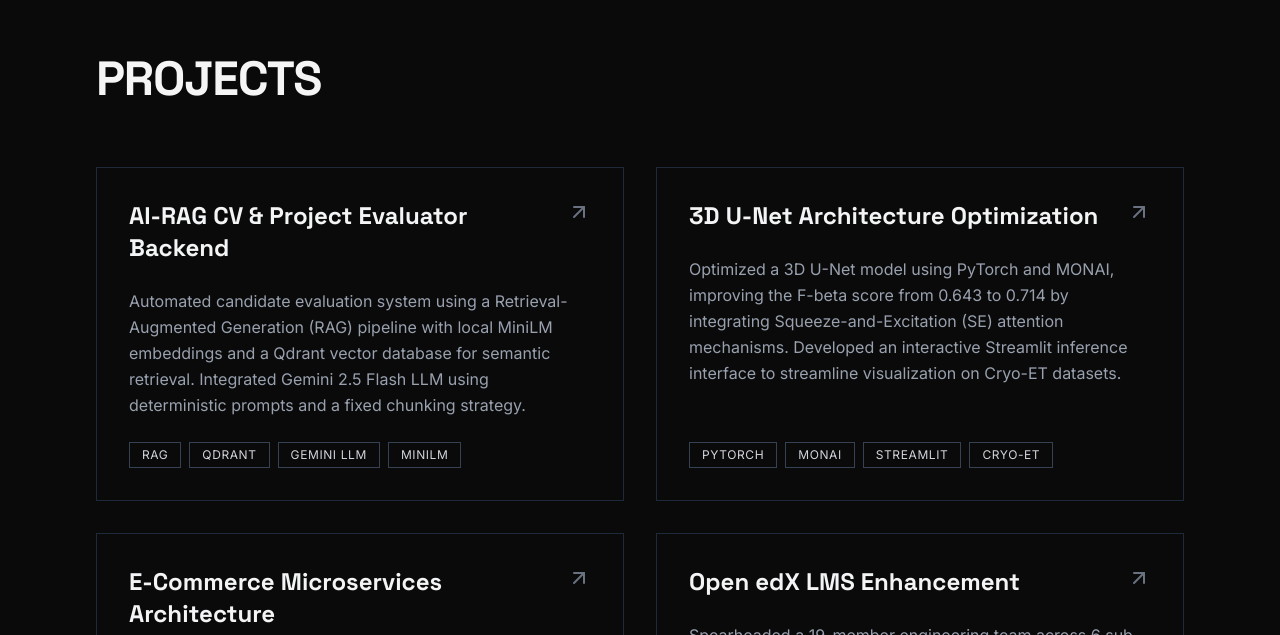
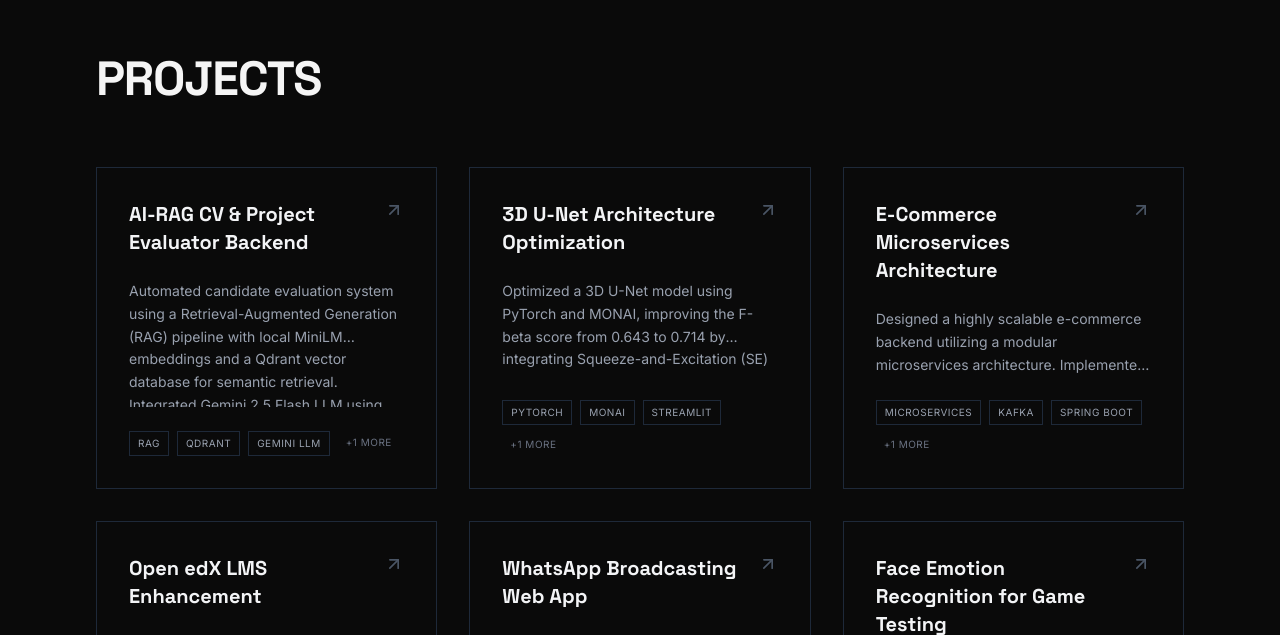
Before and after one commit to sendist/portfolio, a Next.js app: page / in a window 1280 px wide. Shown: the part 1805-2440 px from the top of the page. Built offline with nearby package versions, Linux system fonts and the light colour scheme.

Commit message:
feat: projcet details

```diff
--- a/components/Projects.tsx
+++ b/components/Projects.tsx
@@ -1,63 +1,144 @@
 "use client";
 
-import { motion } from "framer-motion";
-import { ArrowUpRight } from "lucide-react";
+import { motion, AnimatePresence } from "framer-motion";
+import { ArrowUpRight, ExternalLink, X, Calendar, User } from "lucide-react";
+import { FaGithub } from "react-icons/fa";
+import { useState, useEffect } from "react";
 
 const projects = [
   {
+    id: "ai-rag",
     title: "AI-RAG CV & Project Evaluator Backend",
-    description:
-      "Automated candidate evaluation system using a Retrieval-Augmented Generation (RAG) pipeline with local MiniLM embeddings and a Qdrant vector database for semantic retrieval. Integrated Gemini 2.5 Flash LLM using deterministic prompts and a fixed chunking strategy.",
+    description: "Automated candidate evaluation system using a Retrieval-Augmented Generation (RAG) pipeline with local MiniLM embeddings and a Qdrant vector database for semantic retrieval. Integrated Gemini 2.5 Flash LLM using deterministic prompts and a fixed chunking strategy.",
+    role: "Backend Engineer",
+    duration: "2024",
+    image: "https://images.unsplash.com/photo-1555949963-aa79dcee981c?w=800&auto=format&fit=crop&q=80",
     tags: ["RAG", "Qdrant", "Gemini LLM", "MiniLM"],
-    link: "#",
+    githubLink: "#",
+    liveLink: "#",
+    keyFeatures: [
+      "Vector search utilizing Qdrant and MiniLM embeddings",
+      "Deterministic LLM evaluations via Gemini 2.5 Flash",
+      "Robust text chunking and semantic retrieval pipeline"
+    ]
   },
   {
+    id: "3d-unet",
     title: "3D U-Net Architecture Optimization",
-    description:
-      "Optimized a 3D U-Net model using PyTorch and MONAI, improving the F-beta score from 0.643 to 0.714 by integrating Squeeze-and-Excitation (SE) attention mechanisms. Developed an interactive Streamlit inference interface to streamline visualization on Cryo-ET datasets.",
+    description: "Optimized a 3D U-Net model using PyTorch and MONAI, improving the F-beta score from 0.643 to 0.714 by integrating Squeeze-and-Excitation (SE) attention mechanisms. Developed an interactive Streamlit inference interface to streamline visualization on Cryo-ET datasets.",
+    role: "Machine Learning Engineer",
+    duration: "2023 - 2024",
+    image: "https://images.unsplash.com/photo-1516321497487-e288fb19713f?w=800&auto=format&fit=crop&q=80",
     tags: ["PyTorch", "MONAI", "Streamlit", "Cryo-ET"],
-    link: "#",
+    githubLink: "#",
+    liveLink: "#",
+    keyFeatures: [
+      "Integrated SE attention mechanisms into 3D U-Net",
+      "Boosted F-beta score by ~7%",
+      "Interactive data visualization built with Streamlit"
+    ]
   },
   {
+    id: "ecommerce-microservices",
     title: "E-Commerce Microservices Architecture",
-    description:
-      "Designed a highly scalable e-commerce backend utilizing a modular microservices architecture. Implemented Apache Kafka for event-driven asynchronous communication and Spring Boot for persistent data storage via PostgreSQL.",
+    description: "Designed a highly scalable e-commerce backend utilizing a modular microservices architecture. Implemented Apache Kafka for event-driven asynchronous communication and Spring Boot for persistent data storage via PostgreSQL.",
+    role: "Backend Architect",
+    duration: "2023",
+    image: "https://images.unsplash.com/photo-1551288049-bebda4e38f71?w=800&auto=format&fit=crop&q=80",
     tags: ["Microservices", "Kafka", "Spring Boot", "PostgreSQL"],
-    link: "#",
+    githubLink: "#",
+    liveLink: "#",
+    keyFeatures: [
+      "Distributed architecture for high availability",
+      "Event-driven state synchronization using Kafka",
+      "Optimized transactional data layers with PostgreSQL"
+    ]
   },
   {
+    id: "openedx-lms",
     title: "Open edX LMS Enhancement",
-    description:
-      "Spearheaded a 19-member engineering team across 6 sub-teams to customize and scale an Open edX-based Learning Management System. Directed the Agile project lifecycle to deliver 6 custom features that improved learner engagement.",
+    description: "Spearheaded a 19-member engineering team across 6 sub-teams to customize and scale an Open edX-based Learning Management System. Directed the Agile project lifecycle to deliver 6 custom features that improved learner engagement.",
+    role: "Engineering Team Lead",
+    duration: "2022 - 2023",
+    image: "https://images.unsplash.com/photo-1522071820081-009f0129c71c?w=800&auto=format&fit=crop&q=80",
     tags: ["Open edX", "Agile", "Team Lead", "LMS"],
-    link: "#",
+    githubLink: "#",
+    liveLink: "#",
+    keyFeatures: [
+      "Managed 19 engineers across 6 Agile sub-teams",
+      "Delivered 6 major custom LMS features on schedule",
+      "Scaled infrastructure for high concurrent student loads"
+    ]
   },
   {
+    id: "whatsapp-broadcast",
     title: "WhatsApp Broadcasting Web App",
-    description:
-      "Architected and developed a full-stack WhatsApp broadcasting application. Built a responsive mobile-first UI with React and designed a scalable Express.js back-end, utilizing RESTful APIs for seamless data exchange.",
+    description: "Architected and developed a full-stack WhatsApp broadcasting application. Built a responsive mobile-first UI with React and designed a scalable Express.js back-end, utilizing RESTful APIs for seamless data exchange.",
+    role: "Full-Stack Developer",
+    duration: "2022",
+    image: "https://images.unsplash.com/photo-1611162617474-5b21e879e113?w=800&auto=format&fit=crop&q=80",
     tags: ["React", "Express.js", "RESTful APIs", "Full-Stack"],
-    link: "#",
+    githubLink: "#",
+    liveLink: "#",
+    keyFeatures: [
+      "Mobile-first frontend interface built in React",
+      "Mass broadcast job queuing via Express.js",
+      "Secure and scalable RESTful API design"
+    ]
   },
   {
+    id: "face-emotion",
     title: "Face Emotion Recognition for Game Testing",
-    description:
-      "Engineered a real-time facial emotion recognition (FER) system using computer vision. Fine-tuned a CNN model achieving 89% accuracy on RAF-DB, logging user reactions via webcam and visualizing gameplay pain points via heatmaps.",
+    description: "Engineered a real-time facial emotion recognition (FER) system using computer vision. Fine-tuned a CNN model achieving 89% accuracy on RAF-DB, logging user reactions via webcam and visualizing gameplay pain points via heatmaps.",
+    role: "Computer Vision Engineer",
+    duration: "2021",
+    image: "https://images.unsplash.com/photo-1550751827-4bd374c3f58b?w=800&auto=format&fit=crop&q=80",
     tags: ["Computer Vision", "CNN", "Machine Learning", "Data Pipeline"],
-    link: "#",
+    githubLink: "#",
+    liveLink: "#",
+    keyFeatures: [
+      "89% emotion prediction accuracy on RAF-DB",
+      "Real-time webcam inference pipeline",
+      "Gameplay pain-point mapping via data heatmaps"
+    ]
   },
   {
+    id: "market-basket",
     title: "Market Basket Analysis Application",
-    description:
-      "Developed a desktop application processing transaction data to identify purchasing patterns. Implemented the Apriori algorithm with optimized tree-structures and built a Java Swing GUI for visualizing association rules (support/confidence).",
+    description: "Developed a desktop application processing transaction data to identify purchasing patterns. Implemented the Apriori algorithm with optimized tree-structures and built a Java Swing GUI for visualizing association rules (support/confidence).",
+    role: "Software Developer",
+    duration: "2021",
+    image: "https://images.unsplash.com/photo-1460925895917-afdab827c52f?w=800&auto=format&fit=crop&q=80",
     tags: ["Java Swing", "Apriori Algorithm", "Data Mining", "OOP"],
-    link: "#",
+    githubLink: "#",
+    liveLink: "#",
+    keyFeatures: [
+      "High-performance Apriori algorithm implementation",
+      "Interactive data visualization in Java Swing",
+      "Modular, OOP-driven codebase architecture"
+    ]
   },
 ];
 
+type Project = typeof projects[0];
+
 export default function Projects() {
+  const [selectedProject, setSelectedProject] = useState<Project | null>(null);
+
+  // Prevent background scrolling when modal is open
+  useEffect(() => {
+    if (selectedProject) {
+      document.body.style.overflow = "hidden";
+    } else {
+      document.body.style.overflow = "unset";
+    }
+    return () => {
+      document.body.style.overflow = "unset";
+    };
+  }, [selectedProject]);
+
   return (
-    <section className="py-24 px-6 md:px-12 lg:px-24 bg-[#0a0a0a]">
+    <section className="py-24 px-6 md:px-12 lg:px-24 bg-[#0a0a0a] relative">
       <motion.h2
         initial={{ opacity: 0, y: 20 }}
         whileInView={{ opacity: 1, y: 0 }}
@@ -68,46 +149,161 @@ export default function Projects() {
         Projects
       </motion.h2>
 
-      <div className="grid grid-cols-1 md:grid-cols-2 gap-8">
+      <div className="grid grid-cols-1 md:grid-cols-2 lg:grid-cols-3 gap-8">
         {projects.map((project, index) => (
           <motion.div
-            key={index}
+            key={project.id}
+            layoutId={`project-container-${project.id}`}
+            onClick={() => setSelectedProject(project)}
             initial={{ opacity: 0, y: 30 }}
             whileInView={{ opacity: 1, y: 0 }}
             viewport={{ once: true, margin: "-100px" }}
-            transition={{ duration: 0.6, delay: index * 0.2 }}
-            className="group relative border border-gray-800 p-8 flex flex-col gap-6 hover:bg-[#111111] transition-colors duration-500 ease-out"
+            transition={{ duration: 0.6, delay: (index % 3) * 0.15 }}
+            className="group relative border border-gray-800 p-8 flex flex-col gap-6 hover:bg-[#111111] cursor-pointer transition-colors duration-300 ease-out h-full"
           >
             <div className="flex justify-between items-start">
-              <h3 className="text-2xl font-bold text-gray-100 group-hover:text-white transition-colors duration-300">
+              <motion.h3
+                layoutId={`project-title-${project.id}`}
+                className="text-xl font-bold text-gray-100 group-hover:text-white transition-colors duration-300"
+              >
                 {project.title}
-              </h3>
-              <a
-                href={project.link}
-                className="text-gray-500 hover:text-white transition-colors"
-                aria-label={`View ${project.title}`}
-              >
-                <ArrowUpRight className="w-6 h-6 transform group-hover:translate-x-1 group-hover:-translate-y-1 transition-transform duration-300" />
-              </a>
+              </motion.h3>
+              <ArrowUpRight className="w-5 h-5 text-gray-600 group-hover:text-white transform group-hover:translate-x-1 group-hover:-translate-y-1 transition-all duration-300 shrink-0 ml-4" />
             </div>
 
-            <p className="font-sans text-gray-400 leading-relaxed flex-grow">
+            <motion.p
+              layoutId={`project-desc-${project.id}`}
+              className="font-sans text-gray-400 text-sm leading-relaxed flex-grow line-clamp-3"
+            >
               {project.description}
-            </p>
+            </motion.p>
 
-            <div className="flex flex-wrap gap-2 mt-auto">
-              {project.tags.map((tag, i) => (
+            <motion.div layoutId={`project-tags-${project.id}`} className="flex flex-wrap gap-2 mt-auto">
+              {project.tags.slice(0, 3).map((tag, i) => (
                 <span
                   key={i}
-                  className="px-3 py-1 border border-gray-700 text-gray-300 text-xs uppercase tracking-wider font-sans group-hover:border-gray-500 transition-colors duration-300"
+                  className="px-2 py-1 border border-gray-800 text-gray-400 text-[10px] uppercase tracking-wider font-sans"
                 >
                   {tag}
                 </span>
               ))}
-            </div>
+              {project.tags.length > 3 && (
+                <span className="px-2 py-1 text-gray-500 text-[10px] uppercase tracking-wider font-sans">
+                  +{project.tags.length - 3} more
+                </span>
+              )}
+            </motion.div>
           </motion.div>
         ))}
       </div>
+
+      {/* Expanded Modal */}
+      <AnimatePresence>
+        {selectedProject && (
+          <div className="fixed inset-0 z-50 flex items-center justify-center p-4 md:p-8">
+            <motion.div
+              initial={{ opacity: 0 }}
+              animate={{ opacity: 1 }}
+              exit={{ opacity: 0 }}
+              onClick={() => setSelectedProject(null)}
+              className="absolute inset-0 bg-black/80 backdrop-blur-sm cursor-pointer"
+            />
+
+            <motion.div
+              layoutId={`project-container-${selectedProject.id}`}
+              className="relative w-full max-w-5xl bg-[#0a0a0a] border border-gray-800 flex flex-col md:flex-row overflow-hidden max-h-[90vh] shadow-2xl z-10"
+            >
+              {/* Close Button */}
+              <button
+                onClick={() => setSelectedProject(null)}
+                className="absolute top-4 right-4 z-20 p-2 bg-black/50 hover:bg-black rounded-full text-gray-400 hover:text-white transition-colors"
+              >
+                <X className="w-5 h-5" />
+              </button>
+
+              {/* Image Section */}
+              <div className="w-full md:w-1/2 h-64 md:h-auto relative bg-[#050505] border-b md:border-b-0 md:border-r border-gray-800">
+                <img
+                  src={selectedProject.image}
+                  alt={selectedProject.title}
+                  className="w-full h-full object-cover opacity-80"
+                />
+                <div className="absolute inset-0 bg-gradient-to-t from-[#0a0a0a] to-transparent md:bg-gradient-to-r opacity-50 pointer-events-none" />
+              </div>
+
+              {/* Content Section */}
+              <div className="w-full md:w-1/2 p-8 md:p-12 flex flex-col overflow-y-auto">
+                <motion.h3
+                  layoutId={`project-title-${selectedProject.id}`}
+                  className="text-2xl md:text-4xl font-bold text-white mb-6"
+                >
+                  {selectedProject.title}
+                </motion.h3>
+
+                <div className="flex flex-wrap gap-6 mb-8 text-sm font-sans text-gray-400">
+                  <div className="flex items-center gap-2">
+                    <User className="w-4 h-4" />
+                    <span>{selectedProject.role}</span>
+                  </div>
+                  <div className="flex items-center gap-2">
+                    <Calendar className="w-4 h-4" />
+                    <span>{selectedProject.duration}</span>
+                  </div>
+                </div>
+
+                <motion.p
+                  layoutId={`project-desc-${selectedProject.id}`}
+                  className="font-sans text-gray-300 leading-relaxed mb-8"
+                >
+                  {selectedProject.description}
+                </motion.p>
+
+                <div className="mb-8">
+                  <h4 className="text-sm uppercase tracking-widest text-gray-500 font-sans mb-4">Key Features</h4>
+                  <ul className="list-disc list-inside font-sans text-gray-300 space-y-2">
+                    {selectedProject.keyFeatures.map((feature, idx) => (
+                      <li key={idx}>{feature}</li>
+                    ))}
+                  </ul>
+                </div>
+
+                <motion.div layoutId={`project-tags-${selectedProject.id}`} className="flex flex-wrap gap-2 mb-10">
+                  {selectedProject.tags.map((tag, i) => (
+                    <span
+                      key={i}
+                      className="px-3 py-1 border border-gray-700 text-gray-300 text-xs uppercase tracking-wider font-sans"
+                    >
+                      {tag}
+                    </span>
+                  ))}
+                </motion.div>
+
+                {/* Action Buttons */}
+                <div className="flex gap-4 mt-auto">
+                  <a
+                    href={selectedProject.githubLink}
+                    target="_blank"
+                    rel="noopener noreferrer"
+                    className="flex-1 flex items-center justify-center gap-2 py-3 bg-white text-black font-semibold font-sans hover:bg-gray-200 transition-colors"
+                  >
+                    <FaGithub className="w-4 h-4" />
+                    Source Code
+                  </a>
+                  <a
+                    href={selectedProject.liveLink}
+                    target="_blank"
+                    rel="noopener noreferrer"
+                    className="flex-1 flex items-center justify-center gap-2 py-3 border border-gray-700 text-white font-semibold font-sans hover:bg-[#111111] transition-colors"
+                  >
+                    <ExternalLink className="w-4 h-4" />
+                    Live Demo
+                  </a>
+                </div>
+              </div>
+            </motion.div>
+          </div>
+        )}
+      </AnimatePresence>
     </section>
   );
 }
```
